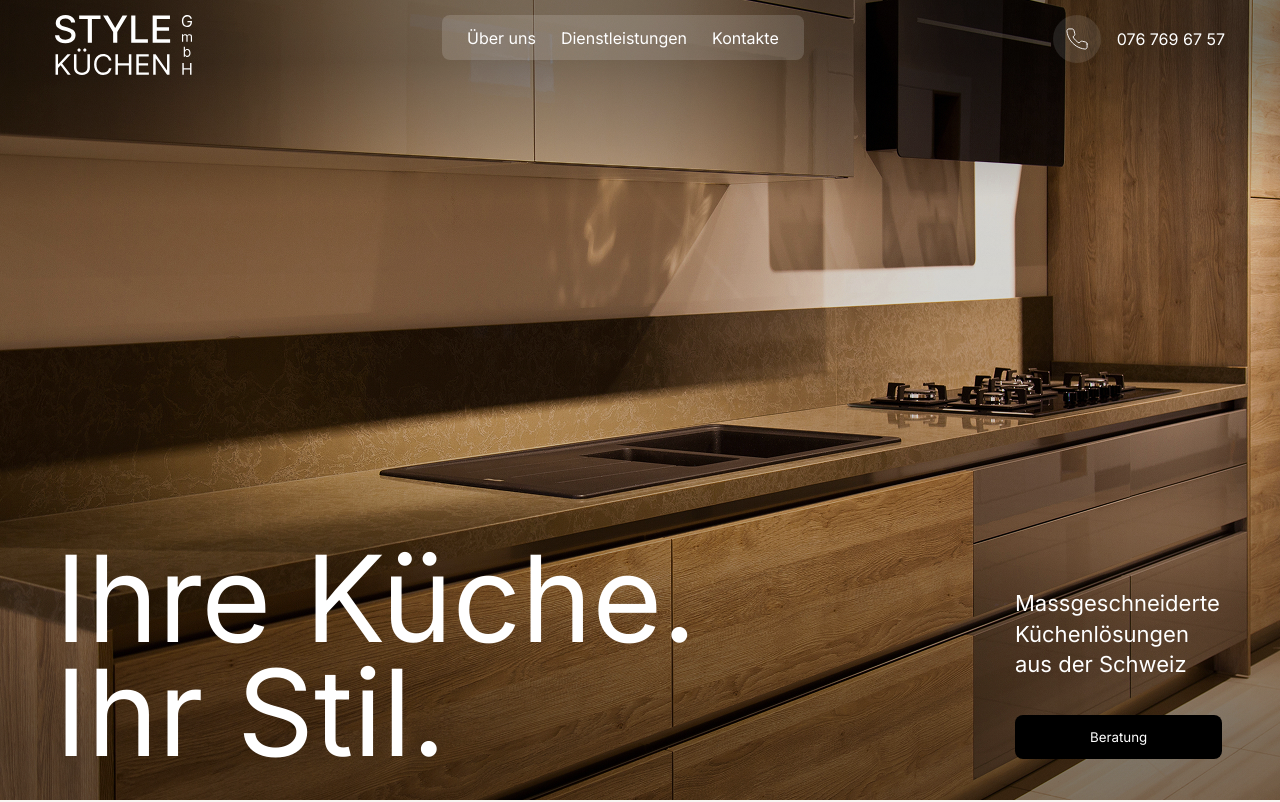
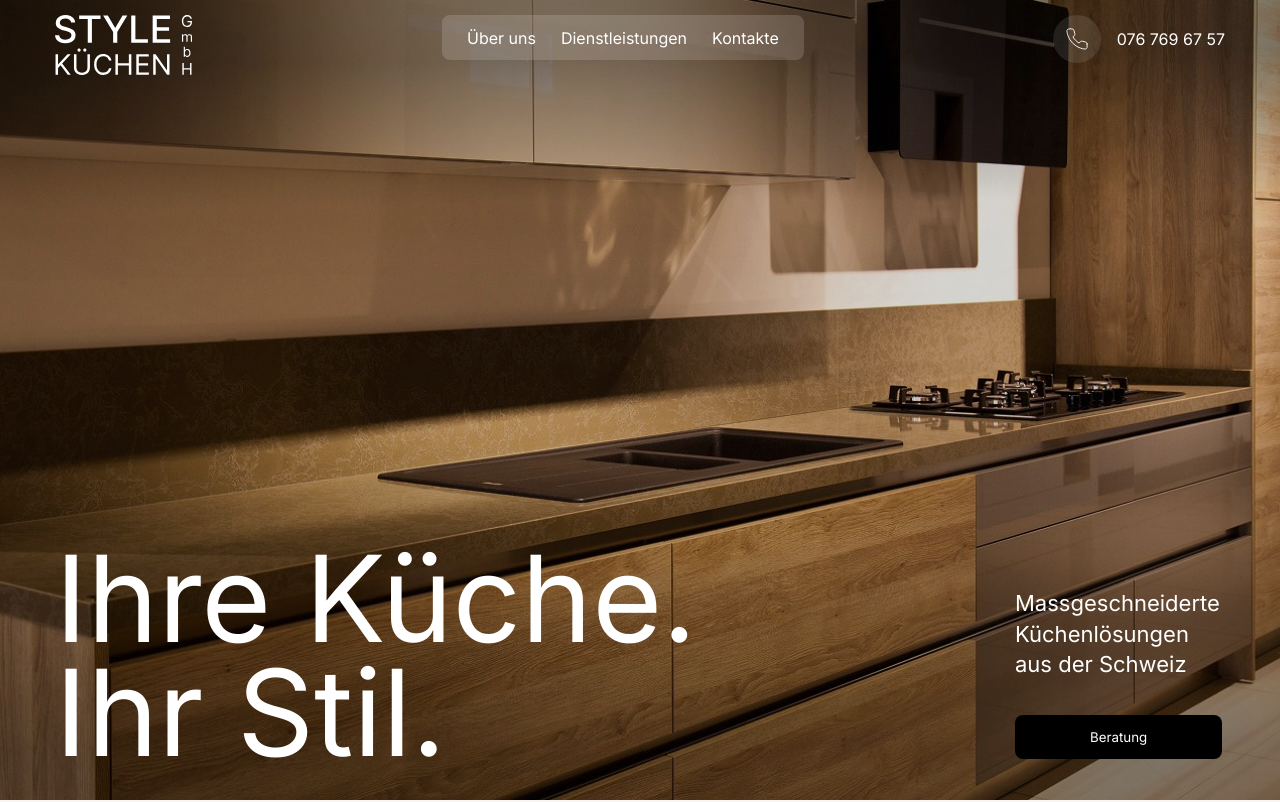
Before and after one commit to daniilbielevtsev/STYLE-KUECHEN, a plain HTML site: page index.html in a window 1280 px wide. Shown: the top 802 px of the page. Drawn offline with nearby package versions, Linux system fonts and the light colour scheme; files whose address does not match are found by name.

```diff
--- a/index.html
+++ b/index.html
@@ -430,10 +430,10 @@
     </script>
 
     <!--js-files -->
-    <script type="module" src="./src/js/viewport.js"></script>
+    <script type="module" src="./src/js/change-theme.js"></script>
     <script type="module" src="./src/js/mobile-window.js"></script>
     <script type="module" src="./src/js/load.js"></script>
     <script type="module" src="./src/js/modal.js"></script>
-    <script type="module" src="./src/js/change-theme.js"></script>
+    <script type="module" src="./src/js/viewport.js"></script>
   </body>
 </html>
--- a/src/css/sections/hero.css
+++ b/src/css/sections/hero.css
@@ -5,7 +5,7 @@
       rgba(0, 0, 0, 0.17) 100%
     ),
     linear-gradient(to top, rgba(0, 0, 0, 0) 0%, rgba(0, 0, 0, 0.17) 100%),
-    url(../../images/photos/hero-bg.jpg);
+    url(../../images/photos/hero-bg-img.jpg);
   background-repeat: no-repeat;
   background-size: cover;
   background-position: top;
```
Also changed, not shown: src/images/photos/hero-bg-img.jpg (added).
